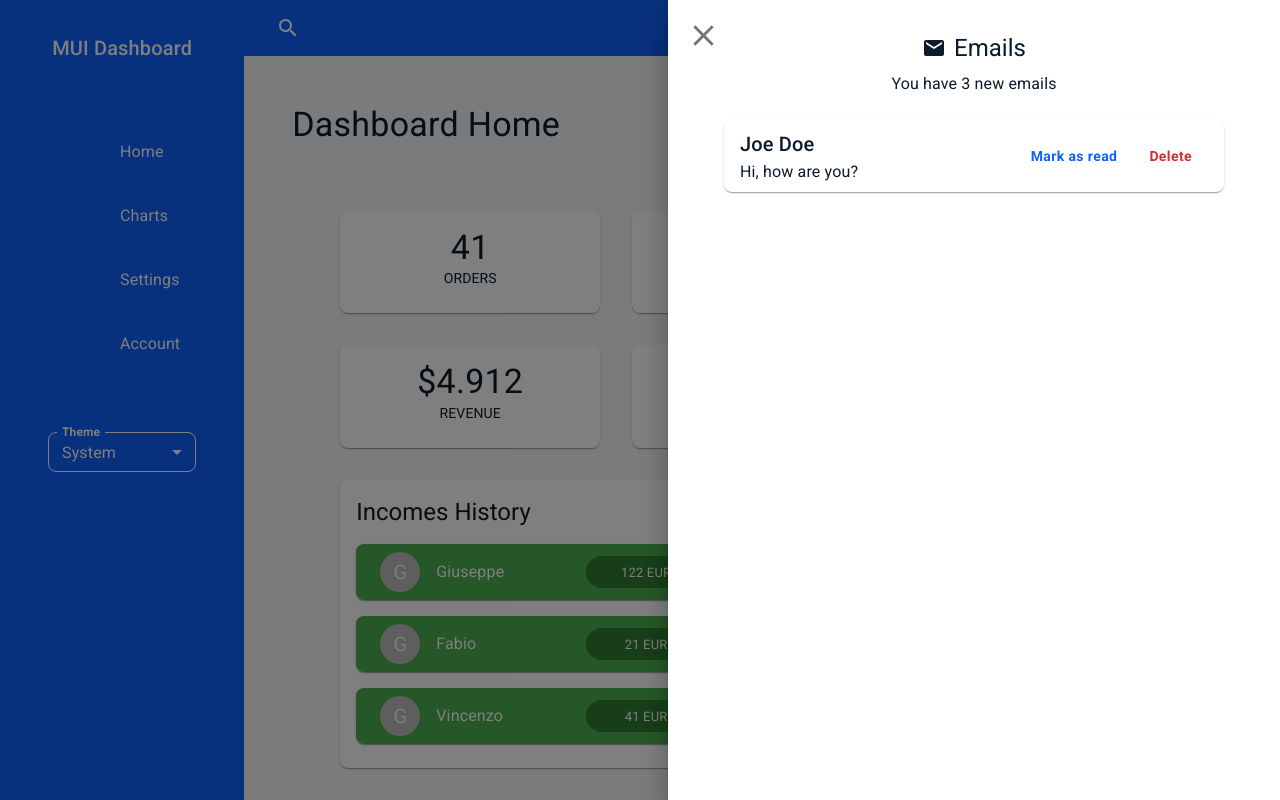
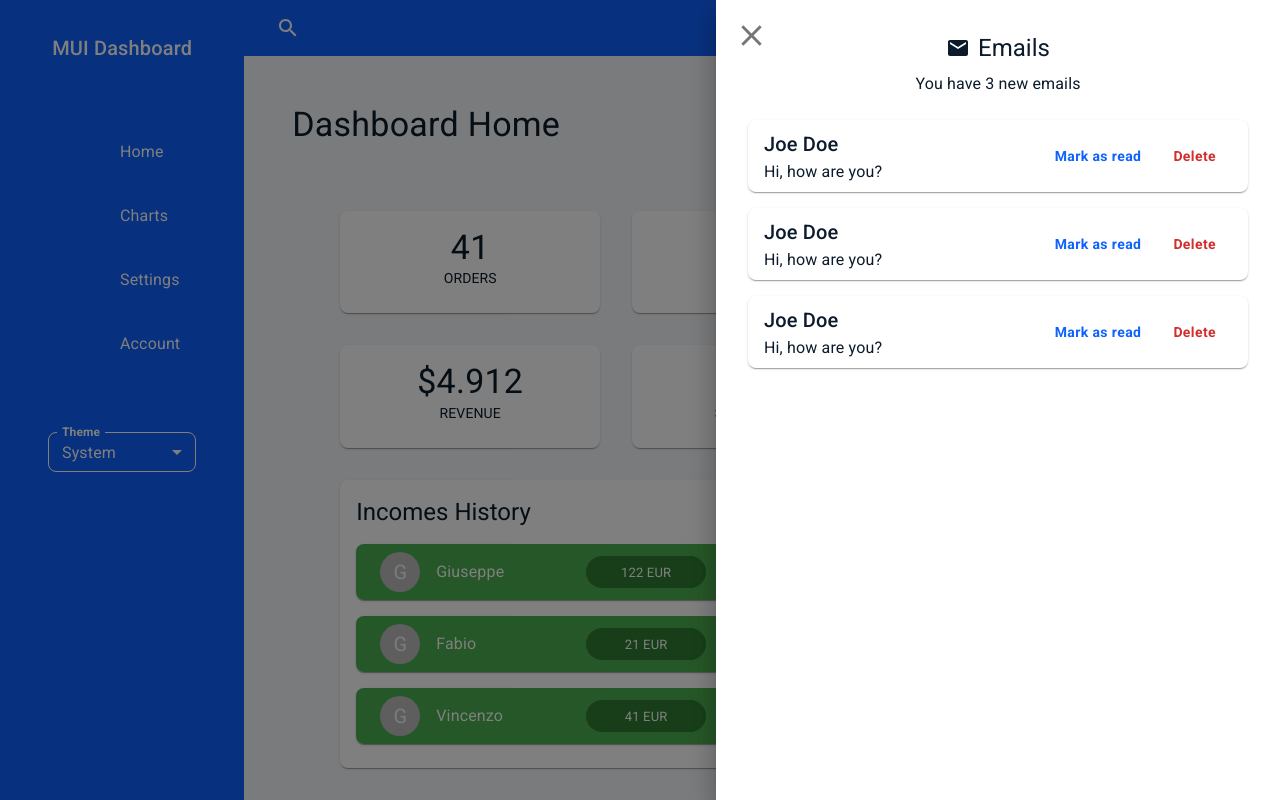
Before and after one commit to giuseppe2305/mui-dashboard, a React (Vite) app: page / in a window 1280 px wide. Built offline with nearby package versions, Linux system fonts and the light colour scheme; some icons are missing.

Commit message:
Implemented layout improvement with multiple emails.

```diff
--- /dev/null
+++ b/src/components/Email.tsx
@@ -0,0 +1,16 @@
+import { Card, Stack, Typography, Button } from "@mui/material";
+
+function Email() {
+  return (
+    <Card sx={{ px: 2, py: 1, display: "flex", alignItems: "center", minWidth: 500 }}>
+      <Stack sx={{ flexGrow: 1 }}>
+        <Typography variant="h6">Joe Doe</Typography>
+        <Typography>Hi, how are you?</Typography>
+      </Stack>
+      <Button>Mark as read</Button>
+      <Button color="error">Delete</Button>
+    </Card>
+  );
+}
+
+export { Email };
--- a/src/components/EmailsDrawer.tsx
+++ b/src/components/EmailsDrawer.tsx
@@ -1,5 +1,6 @@
-import { Close, Email } from "@mui/icons-material";
-import { Drawer, Stack, Typography, Container, Card, Button, IconButton } from "@mui/material";
+import { Close, Email as EmailIcon } from "@mui/icons-material";
+import { Drawer, Stack, Typography, IconButton } from "@mui/material";
+import { Email } from "./Email";
 
 interface Props {
   isOpen: boolean;
@@ -14,20 +15,15 @@ function EmailsDrawer({ isOpen, handleClose }: Props) {
       </IconButton>
       <Stack sx={{ p: 4 }} gap={1} alignItems="center">
         <Stack direction="row" alignItems="center" gap={1}>
-          <Email />
+          <EmailIcon />
           <Typography variant="h5">Emails</Typography>
         </Stack>
         <Typography>You have 3 new emails</Typography>
-        <Container sx={{ mt: 2 }}>
-          <Card sx={{ px: 2, py: 1, display: "flex", alignItems: "center", minWidth: 500 }}>
-            <Stack sx={{ flexGrow: 1 }}>
-              <Typography variant="h6">Joe Doe</Typography>
-              <Typography>Hi, how are you?</Typography>
-            </Stack>
-            <Button>Mark as read</Button>
-            <Button color="error">Delete</Button>
-          </Card>
-        </Container>
+        <Stack gap={2} sx={{ mt: 2 }}>
+          <Email />
+          <Email />
+          <Email />
+        </Stack>
       </Stack>
     </Drawer>
   );
```
